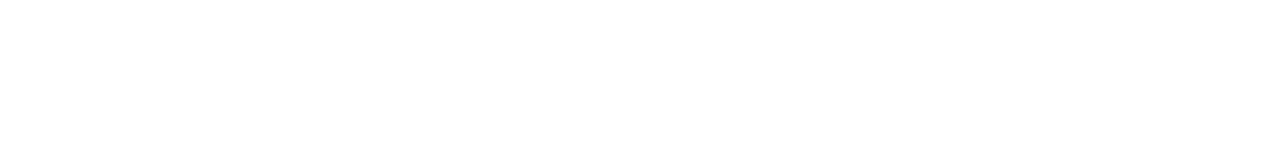
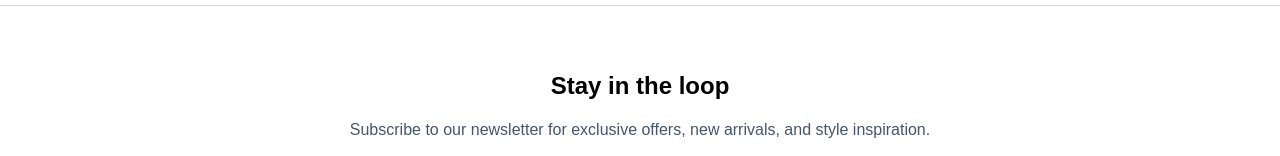
Before and after one commit to marouf-0082/e-commerce-1, a React (Vite) app: page / in a window 1280 px wide. Shown: the part 2628-2784 px from the top of the page. Before the commit the page ends 2555 px from the top, so only its background shows below. Built offline with nearby package versions, Linux system fonts and the light colour scheme; data requests are answered from the project's data file.

Commit message:
feat: add Footer and NewsLetter components; update App layout

```diff
--- a/src/App.tsx
+++ b/src/App.tsx
@@ -1,6 +1,7 @@
 import { QueryClient, QueryClientProvider } from "@tanstack/react-query";
 import Nav from "./components/header/Nav";
 import Home from "./pages/Home";
+import Footer from "./components/footer/Footer";
 
 const queryClient = new QueryClient();
 
@@ -10,6 +11,7 @@ function App() {
     <QueryClientProvider client={queryClient}>
        <Nav />
       <Home />
+      <Footer/>
     </QueryClientProvider>
 
     </>
--- /dev/null
+++ b/src/components/footer/Footer.tsx
@@ -0,0 +1,16 @@
+import React from "react";
+import { Container } from "../container/Container";
+import NewsLetter from "../newsLetter/NewsLetter";
+
+function Footer() {
+  return (
+    <div>
+      <NewsLetter />
+      <Container>
+        <div>footer</div>
+      </Container>
+    </div>
+  );
+}
+
+export default Footer;
--- /dev/null
+++ b/src/components/newsLetter/NewsLetter.tsx
@@ -0,0 +1,38 @@
+import React from "react";
+import { Container } from "../container/Container";
+
+function NewsLetter() {
+  return (
+    <div className="border-t border-t-gray-300">
+      <Container>
+        <div className="flex flex-col justify-center items-center py-16 gap-4 border-b border-b-gray-300">
+          <h3 className="font-bold text-2xl">Stay in the loop</h3>
+          <p className="text-slate-600">
+            Subscribe to our newsletter for exclusive offers, new arrivals, and
+            style inspiration.
+          </p>
+          <div className="flex gap-3">
+            <input type="email" placeholder="Enter your email" className="border border-slate-200 pl-4 py-1.5 rounded-3xl w-96 text-sm shadow-xl focus:outline-none focus:ring-1 focus:ring-[#f69e0a]"/>
+            <button className="flex items-center justify-center w-12 h-9 bg-[#f69e0a] rounded-2xl">
+              <svg
+                xmlns="http://www.w3.org/2000/svg"
+                width="19"
+                height="19"
+                fill="currentColor"
+                className="bi bi-arrow-right"
+                viewBox="0 0 16 16"
+              >
+                <path
+                  fill-rule="evenodd"
+                  d="M1 8a.5.5 0 0 1 .5-.5h11.793l-3.147-3.146a.5.5 0 0 1 .708-.708l4 4a.5.5 0 0 1 0 .708l-4 4a.5.5 0 0 1-.708-.708L13.293 8.5H1.5A.5.5 0 0 1 1 8"
+                />
+              </svg>
+            </button>
+          </div>
+        </div>
+      </Container>
+    </div>
+  );
+}
+
+export default NewsLetter;
--- a/src/components/productItem/ProductItem.tsx
+++ b/src/components/productItem/ProductItem.tsx
@@ -4,7 +4,7 @@ type IProductItem = IProduct;
 
 function ProductItem({ name, price, image }: IProductItem) {
   return (
-    <div className="shadow-md rounded-3xl hover:shadow-xl hover:-translate-y-1 transition-all duration-300">
+    <div className="shadow-md border border-slate-200 rounded-3xl hover:shadow-xl hover:-translate-y-1 transition-all duration-300">
       <div className="group/cart relative w-full h-102 overflow-hidden rounded-t-3xl">
         <img
           src={image}
@@ -12,7 +12,7 @@ function ProductItem({ name, price, image }: IProductItem) {
           className="w-full h-full object-cover group-hover:scale-110  transition-all duration-300"
         />
         <div className="absolute top-0 w-full h-full rounded-t-3xl opacity-0 group-hover/cart:opacity-100 backdrop-blur-xs transition-all duration-300">
-          <div className="fixed top-3 right-3 p-2.5 bg-white rounded-full group/heart">
+          <div className="fixed top-3 right-3 w-9 h-9 bg-white rounded-full group/heart flex items-center justify-center">
             <svg
               xmlns="http://www.w3.org/2000/svg"
               width="16"
--- a/src/components/products/Products.tsx
+++ b/src/components/products/Products.tsx
@@ -8,7 +8,7 @@ function Products() {
     console.log(data)
   return (
         <Container>
-            <div className='grid gap-6 mt-18.5 sm:grid-cols-3 px-32'>
+            <div className='grid gap-6 sm:grid-cols-3 px-32 py-18'>
                 {isLoading ? (
                 <h1>Loading...</h1>
             ) :  data && data.map((item) => (
```
